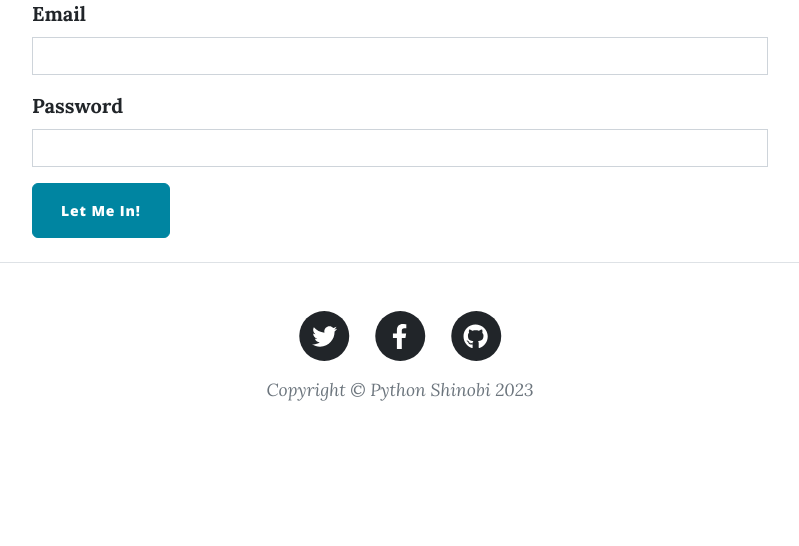
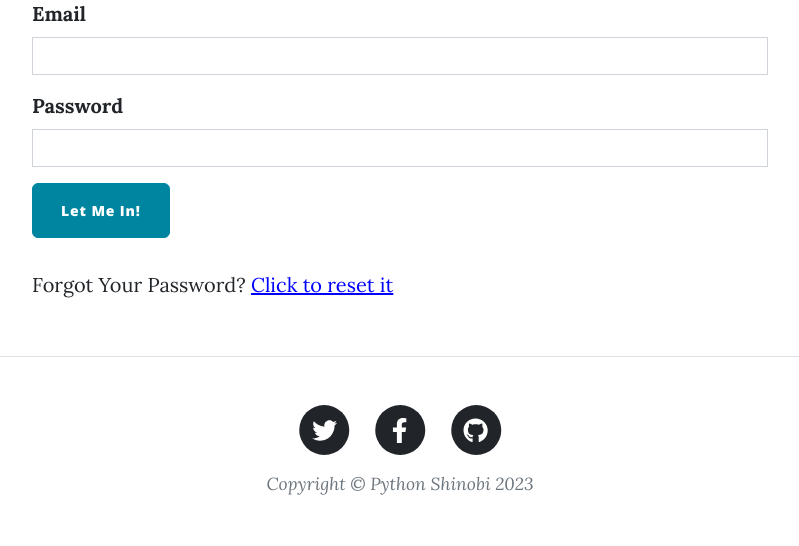
Before and after one commit to PythonShinobi/python-blog, a Flask app: page /login in a window 1280 px wide. Shown: the part 581-1127 px from the top of the page, without its empty margins (240-1039 px from the left). Before the commit the page ends 982 px from the top, so only its background shows below. Run offline with Flask 3, Linux system fonts and the light colour scheme; some libraries are stand-ins or nearby versions.

Commit message:
Add link for resetting forgotten passwords.

```diff
--- a/app/templates/auth/login.html
+++ b/app/templates/auth/login.html
@@ -21,15 +21,29 @@
     <div class="row">
       <!-- Adding Flash message here for users trying to register twice -->
       {% with messages = get_flashed_messages() %}
-      {% if messages %}
-      {% for message in messages %}
-      <p class="flash">{{ message }}</p>
-      {% endfor %}
-      {% endif %}
+        {% if messages %}
+          {% for message in messages %}
+            {% if 'Check your email' in message %}
+                <p class="flash" style="color: green;">{{ message }}</p>
+            {% elif 'Your Password has been reset' in message %}
+                <p class="flash text-success">{{ message }}</p>
+            {% else %}
+                <p class="flash">{{ message }}</p>
+            {% endif %}
+          {% endfor %}
+        {% endif %}
       {% endwith %}
       <div class="col-lg-8 col-md-10 mx-auto">
         <!--Rendering login form here-->
         {{render_form(form, novalidate=True, button_map={"submit": "primary"}) }}
+        <p>
+          {{ 'Forgot Your Password?' }}
+          <a href="{{ url_for('auth.reset_password_request') }}"
+          style="color: blue; text-decoration: underline;"
+          >
+          {{ 'Click to reset it' }}
+          </a>
+        </p>
       </div>
     </div>
   </div>
```
